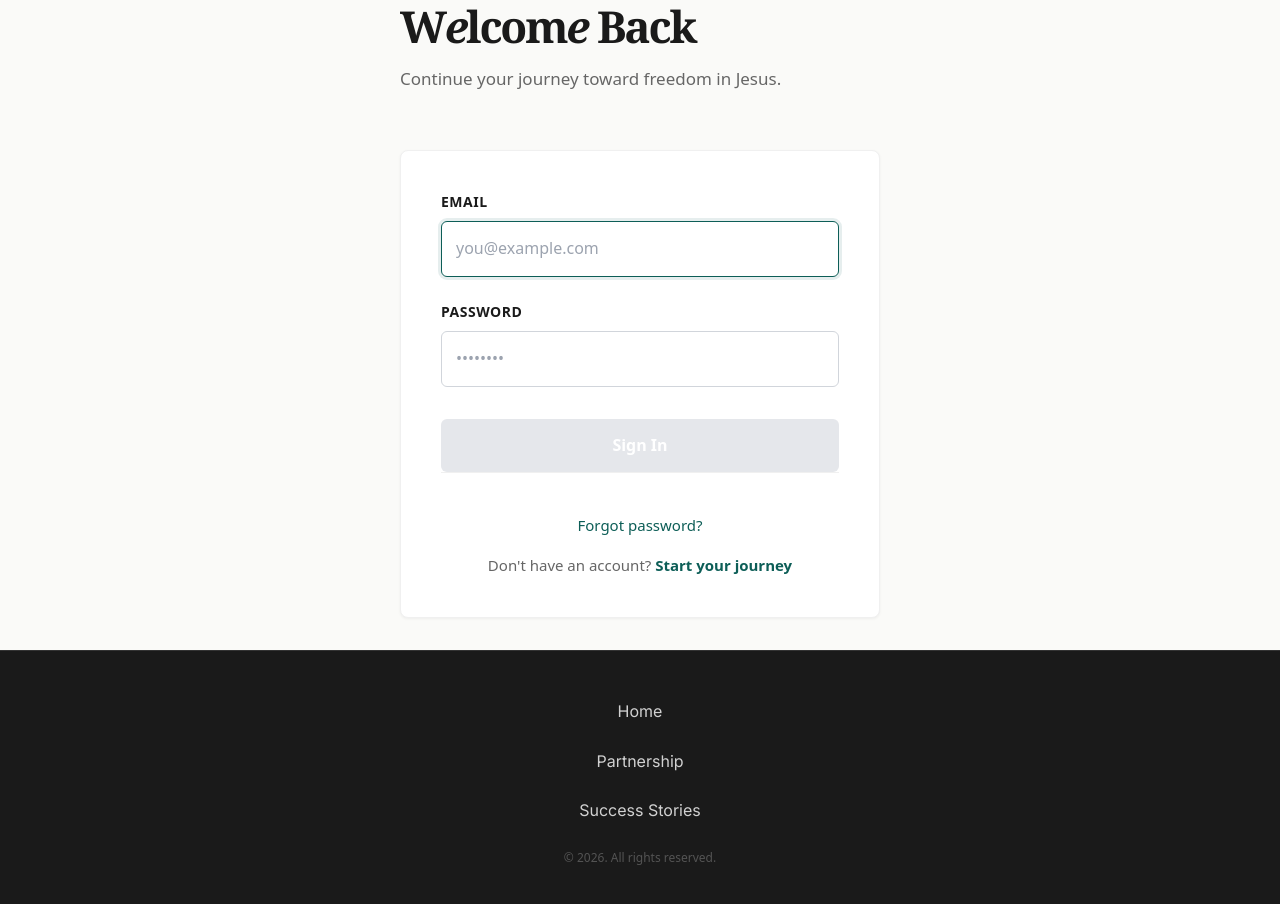
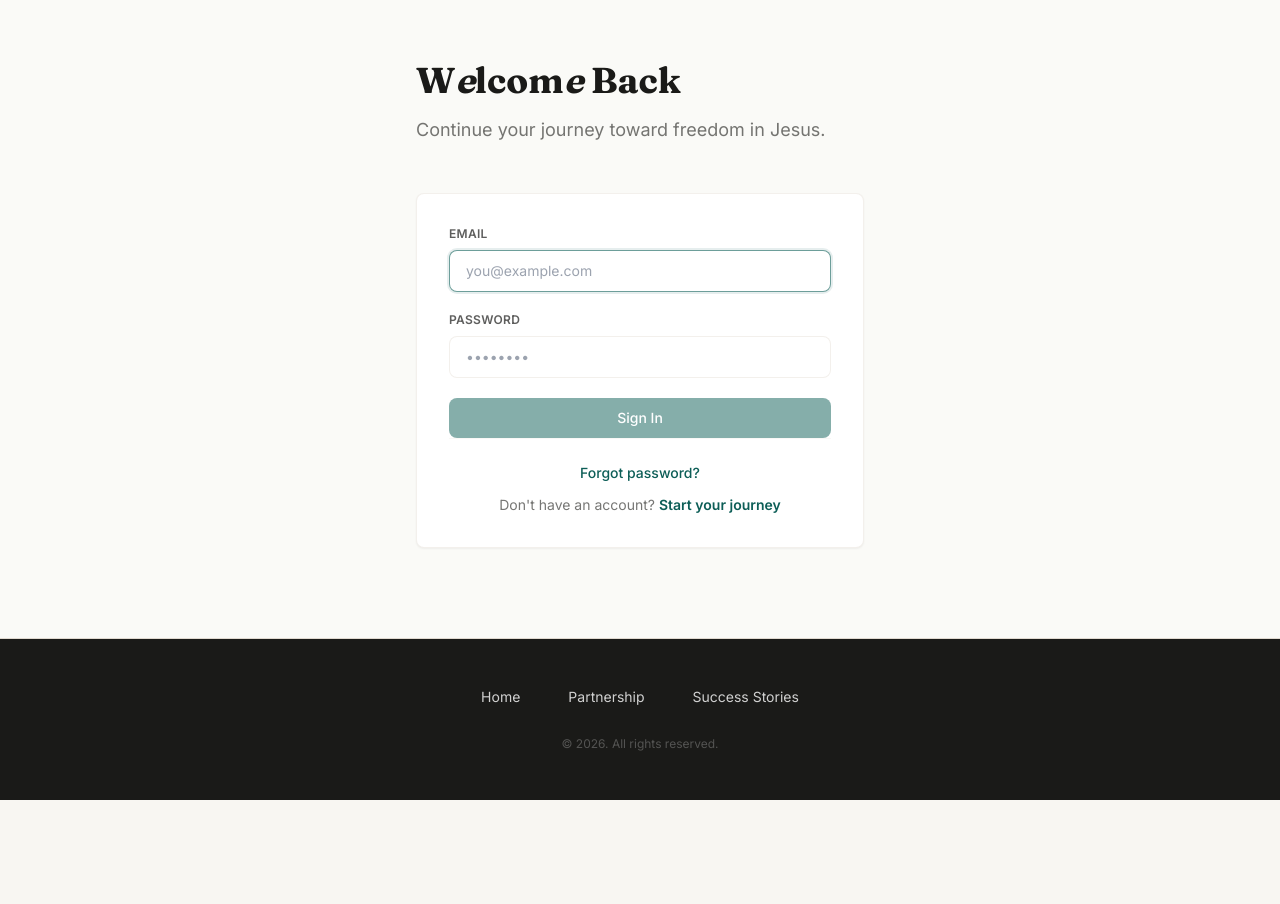
Before and after one commit to whoisjimilitan/restoration-community, a Next.js app in the folder apps/web/: page /auth/signin in a window 1280 px wide. Shown: the top 904 px of the page. After the commit the page ends 800 px from the top, so only its background shows below. Built offline with nearby package versions, Linux system fonts and the light colour scheme.

Commit message:
refactor: polish signin page with Tailwind CSS and premium design language

```diff
--- a/apps/web/src/app/auth/signin/page.tsx
+++ b/apps/web/src/app/auth/signin/page.tsx
@@ -84,100 +84,44 @@ export default function SignInPage() {
   }
 
   return (
-    <div style={{
-      minHeight: '100vh',
-      display: 'flex',
-      flexDirection: 'column',
-      backgroundColor: '#FAFAF8'
-    }}>
-      <div style={{
-        flex: 1,
-        display: 'flex',
-        flexDirection: 'column',
-        justifyContent: 'center',
-        paddingLeft: '2rem',
-        paddingRight: '2rem',
-      }}>
-        <div style={{ maxWidth: '480px', margin: '0 auto', width: '100%' }}>
+    <div className="min-h-screen bg-rc-bg flex flex-col">
+      <div className="flex-1 flex flex-col justify-center px-6 sm:px-8 md:px-12 py-12">
+        <div className="max-w-md mx-auto w-full">
           {/* Header */}
           <motion.div
-          style={{ marginBottom: '3.5rem' }}
+            className="mb-12"
             initial={{ opacity: 0, y: 20 }}
-          whileInView={{ opacity: 1, y: 0 }}
+            animate={{ opacity: 1, y: 0 }}
             transition={{ duration: 0.8, ease: [0.25, 0.46, 0.45, 0.94] }}
-          viewport={{ once: true, amount: 0.15 }}
           >
-          <h1 style={{
-            fontSize: '2.75rem',
-            fontFamily: 'Georgia, Garamond, serif',
-            fontWeight: 700,
-            color: '#1a1a1a',
-            lineHeight: 1.2,
-            marginBottom: '0.75rem',
-            marginTop: 0,
-            letterSpacing: '-0.05em'
-          }}>
-            W<span style={{ fontStyle: 'italic' }}>e</span>lcom<span style={{ fontStyle: 'italic' }}>e</span> Back
+            <h1 className="text-4xl font-rc-serif font-bold text-rc-text leading-tight mb-3">
+              W<span className="italic">e</span>lcom<span className="italic">e</span> Back
             </h1>
-          <p style={{
-            fontSize: '1.0625rem',
-            fontFamily: 'system-ui, -apple-system, sans-serif',
-            color: '#666666',
-            lineHeight: 1.7,
-            marginTop: 0
-          }}>
+            <p className="text-lg text-rc-text/60 leading-relaxed">
               Continue your journey toward freedom in Jesus.
             </p>
           </motion.div>
 
           {/* Form Container */}
           <motion.div
-          style={{
-            backgroundColor: '#FFFFFF',
-            padding: '2.5rem',
-            borderRadius: '8px',
-            marginBottom: '2rem',
-            boxShadow: '0 1px 3px rgba(0,0,0,0.05)',
-            border: '1px solid #f0f0f0'
-          }}
+            className="bg-white rounded-lg border border-rc-border/40 p-8 mb-8 shadow-sm"
             initial={{ opacity: 0, y: 20 }}
-          whileInView={{ opacity: 1, y: 0 }}
-          transition={{ duration: 0.8, ease: [0.25, 0.46, 0.45, 0.94] }}
-          viewport={{ once: true, amount: 0.15 }}
+            animate={{ opacity: 1, y: 0 }}
+            transition={{ duration: 0.8, ease: [0.25, 0.46, 0.45, 0.94], delay: 0.1 }}
           >
             {/* Error Banner */}
             {error && (
-            <div style={{
-              backgroundColor: '#FEE2E2',
-              border: '1px solid #FCA5A5',
-              color: '#991B1B',
-              padding: '1rem',
-              borderRadius: '6px',
-              marginBottom: '1.5rem'
-            }}>
-              <p style={{ margin: 0, fontSize: '0.9375rem', fontWeight: 600 }}>
-                Sign In Failed
-              </p>
-              <p style={{ margin: '0.5rem 0 0 0', fontSize: '0.9375rem', lineHeight: 1.5 }}>
-                {error}
-              </p>
+              <div className="bg-red-50 border border-red-200 text-red-900 px-4 py-3 rounded-lg mb-6">
+                <p className="font-medium text-sm">Sign In Failed</p>
+                <p className="text-sm mt-1 leading-relaxed">{error}</p>
               </div>
             )}
 
             {/* Form */}
-          <form onSubmit={handleSubmit} style={{ display: 'flex', flexDirection: 'column', gap: '1.5rem' }}>
+            <form onSubmit={handleSubmit} className="space-y-5">
               {/* Email Field */}
               <div>
-              <label style={{
-                display: 'block',
-                fontSize: '0.875rem',
-                fontFamily: 'system-ui, -apple-system, sans-serif',
-                fontWeight: 600,
-                color: '#1a1a1a',
-                marginBottom: '0.5rem',
-                textTransform: 'uppercase',
-                letterSpacing: '0.5px'
-              }}>
+                <label className="block text-xs font-semibold text-rc-text/70 uppercase tracking-wide mb-2">
                   Email
                 </label>
                 <input
@@ -187,49 +131,20 @@ export default function SignInPage() {
                   onChange={(e) => setEmail(e.target.value)}
                   required
                   autoFocus
-                style={{
-                  width: '100%',
-                  padding: '0.875rem',
-                  fontSize: '1rem',
-                  fontFamily: 'system-ui, -apple-system, sans-serif',
-                  color: '#1a1a1a',
-                  border: formErrors.email ? '1px solid #DC2626' : '1px solid #D1D5DB',
-                  borderRadius: '6px',
-                  backgroundColor: '#FFFFFF',
-                  boxSizing: 'border-box',
-                  transition: 'all 200ms',
-                  outline: 'none'
-                }}
-                onFocus={(e) => {
-                  if (!formErrors.email) {
-                    e.currentTarget.style.borderColor = '#0D5E57';
-                    e.currentTarget.style.boxShadow = '0 0 0 3px rgba(13,94,87,0.1)';
-                  }
-                }}
-                onBlur={(e) => {
-                  e.currentTarget.style.borderColor = formErrors.email ? '#DC2626' : '#D1D5DB';
-                  e.currentTarget.style.boxShadow = 'none';
-                }}
+                  className={`w-full px-4 py-2.5 text-sm border rounded-lg transition-all duration-200 bg-white focus:outline-none ${
+                    formErrors.email
+                      ? 'border-red-500 focus:ring-red-200'
+                      : 'border-rc-border/40 focus:border-rc-accent/60 focus:ring-2 focus:ring-rc-accent/10'
+                  }`}
                 />
                 {formErrors.email && (
-                <p style={{ color: '#DC2626', fontSize: '0.8125rem', marginTop: '0.375rem', margin: '0.375rem 0 0 0', fontFamily: 'system-ui, -apple-system, sans-serif', fontWeight: 500 }}>
-                  {formErrors.email}
-                </p>
+                  <p className="text-red-600 text-xs font-medium mt-1.5">{formErrors.email}</p>
                 )}
               </div>
 
               {/* Password Field */}
               <div>
-              <label style={{
-                display: 'block',
-                fontSize: '0.875rem',
-                fontFamily: 'system-ui, -apple-system, sans-serif',
-                fontWeight: 600,
-                color: '#1a1a1a',
-                marginBottom: '0.5rem',
-                textTransform: 'uppercase',
-                letterSpacing: '0.5px'
-              }}>
+                <label className="block text-xs font-semibold text-rc-text/70 uppercase tracking-wide mb-2">
                   Password
                 </label>
                 <input
@@ -238,34 +153,14 @@ export default function SignInPage() {
                   value={password}
                   onChange={(e) => setPassword(e.target.value)}
                   required
-                style={{
-                  width: '100%',
-                  padding: '0.875rem',
-                  fontSize: '1rem',
-                  fontFamily: 'system-ui, -apple-system, sans-serif',
-                  color: '#1a1a1a',
-                  border: formErrors.password ? '1px solid #DC2626' : '1px solid #D1D5DB',
-                  borderRadius: '6px',
-                  backgroundColor: '#FFFFFF',
-                  boxSizing: 'border-box',
-                  transition: 'all 200ms',
-                  outline: 'none'
-                }}
-                onFocus={(e) => {
-                  if (!formErrors.password) {
-                    e.currentTarget.style.borderColor = '#0D5E57';
-                    e.currentTarget.style.boxShadow = '0 0 0 3px rgba(13,94,87,0.1)';
-                  }
-                }}
-                onBlur={(e) => {
-                  e.currentTarget.style.borderColor = formErrors.password ? '#DC2626' : '#D1D5DB';
-                  e.currentTarget.style.boxShadow = 'none';
-                }}
+                  className={`w-full px-4 py-2.5 text-sm border rounded-lg transition-all duration-200 bg-white focus:outline-none ${
+                    formErrors.password
+                      ? 'border-red-500 focus:ring-red-200'
+                      : 'border-rc-border/40 focus:border-rc-accent/60 focus:ring-2 focus:ring-rc-accent/10'
+                  }`}
                 />
                 {formErrors.password && (
-                <p style={{ color: '#DC2626', fontSize: '0.8125rem', marginTop: '0.375rem', margin: '0.375rem 0 0 0', fontFamily: 'system-ui, -apple-system, sans-serif', fontWeight: 500 }}>
-                  {formErrors.password}
-                </p>
+                  <p className="text-red-600 text-xs font-medium mt-1.5">{formErrors.password}</p>
                 )}
               </div>
 
@@ -273,94 +168,27 @@ export default function SignInPage() {
               <button
                 type="submit"
                 disabled={!isFormValid || loading}
-              style={{
-                padding: '0.875rem 1.5rem',
-                backgroundColor: !isFormValid || loading ? '#E5E7EB' : '#0D5E57',
-                color: 'white',
-                fontSize: '1rem',
-                fontWeight: 600,
-                borderRadius: '6px',
-                border: 'none',
-                cursor: !isFormValid || loading ? 'not-allowed' : 'pointer',
-                transition: 'all 300ms',
-                fontFamily: 'system-ui, -apple-system, sans-serif',
-                opacity: loading ? 0.8 : 1,
-                marginTop: '0.5rem',
-                transform: 'translateY(0)'
-              }}
-              onMouseEnter={(e) => {
-                if (isFormValid && !loading) {
-                  e.currentTarget.style.backgroundColor = '#0a4a47';
-                  e.currentTarget.style.transform = 'translateY(-2px)';
-                  e.currentTarget.style.boxShadow = '0 10px 15px -3px rgba(0,0,0,0.1)';
-                }
-              }}
-              onMouseLeave={(e) => {
-                if (isFormValid && !loading) {
-                  e.currentTarget.style.backgroundColor = '#0D5E57';
-                  e.currentTarget.style.transform = 'translateY(0)';
-                  e.currentTarget.style.boxShadow = 'none';
-                }
-              }}
-              onMouseDown={(e) => {
-                if (isFormValid && !loading) {
-                  e.currentTarget.style.transform = 'translateY(0)';
-                }
-              }}
+                className="w-full mt-2 px-6 py-2.5 bg-rc-accent text-white font-medium rounded-lg hover:-translate-y-0.5 hover:shadow-lg active:translate-y-0 transition-all duration-300 disabled:opacity-50 disabled:cursor-not-allowed disabled:hover:transform-none text-sm"
               >
                 {loading ? 'Signing in...' : 'Sign In'}
               </button>
             </form>
 
             {/* Links */}
-          <div style={{ paddingTop: '1.5rem', borderTop: '1px solid #F0F0F0' }}>
-            <p style={{
-              fontSize: '0.9375rem',
-              fontFamily: 'system-ui, -apple-system, sans-serif',
-              color: '#666666',
-              textAlign: 'center',
-              margin: '1rem 0 0 0'
-            }}>
+            <div className="pt-6 border-t border-rc-border/20 space-y-3">
+              <p className="text-center text-sm text-rc-text/60">
                 <Link
                   href="/auth/password-reset"
-                style={{
-                  color: '#0D5E57',
-                  textDecoration: 'none',
-                  fontWeight: 500,
-                  cursor: 'pointer'
-                }}
-                onMouseEnter={(e) => {
-                  (e.target as HTMLElement).style.textDecoration = 'underline';
-                }}
-                onMouseLeave={(e) => {
-                  (e.target as HTMLElement).style.textDecoration = 'none';
-                }}
+                  className="text-rc-accent hover:underline font-medium transition-colors"
                 >
                   Forgot password?
                 </Link>
               </p>
-            <p style={{
-              fontSize: '0.9375rem',
-              fontFamily: 'system-ui, -apple-system, sans-serif',
-              color: '#666666',
-              textAlign: 'center',
-              margin: '1rem 0 0 0'
-            }}>
+              <p className="text-center text-sm text-rc-text/60">
                 Don&apos;t have an account?{' '}
                 <Link
                   href="/deliverance"
-                style={{
-                  fontWeight: 600,
-                  color: '#0D5E57',
-                  textDecoration: 'none',
-                  cursor: 'pointer'
-                }}
-                onMouseEnter={(e) => {
-                  (e.target as HTMLElement).style.textDecoration = 'underline';
-                }}
-                onMouseLeave={(e) => {
-                  (e.target as HTMLElement).style.textDecoration = 'none';
-                }}
+                  className="text-rc-accent hover:underline font-semibold transition-colors"
                 >
                   Start your journey
                 </Link>
@@ -370,88 +198,24 @@ export default function SignInPage() {
         </div>
       </div>
 
-      {/* FOOTER - Matches Partnership/Landing Pages */}
-      <footer style={{
-        width: '100%',
-        paddingLeft: '1.5rem',
-        paddingRight: '1.5rem',
-        paddingTop: '3rem',
-        paddingBottom: '3rem',
-        backgroundColor: '#1a1a1a',
-        borderTop: '1px solid #333333',
-        textAlign: 'center'
-      }}>
-        <div style={{ maxWidth: '40rem', margin: '0 auto', display: 'flex', flexDirection: 'column', gap: '1.5rem' }}>
-          {/* Navigation Links */}
-          <div style={{
-            display: 'flex',
-            flexDirection: 'column',
-            alignItems: 'center',
-            justifyContent: 'center',
-            gap: '1.5rem'
-          }}>
-            <a
-              href="/"
-              style={{
-                color: 'rgba(255, 255, 255, 0.8)',
-                textDecoration: 'none',
-                transition: 'color 0.3s ease',
-                position: 'relative'
-              }}
-              onMouseEnter={(e) => {
-                e.currentTarget.style.color = 'rgba(255, 255, 255, 1)';
-              }}
-              onMouseLeave={(e) => {
-                e.currentTarget.style.color = 'rgba(255, 255, 255, 0.8)';
-              }}
-            >
+      {/* FOOTER */}
+      <footer className="w-full px-6 sm:px-8 md:px-12 py-12 bg-rc-text border-t border-rc-border text-center">
+        <div className="max-w-2xl mx-auto space-y-6">
+          <div className="flex flex-col sm:flex-row items-center justify-center gap-6 sm:gap-12">
+            <a href="/" className="text-white/80 hover:text-white transition-colors group text-sm">
               Home
+              <span className="block h-px w-0 group-hover:w-full bg-white transition-all duration-300 mt-1"></span>
             </a>
-            <a
-              href="/partnership"
-              style={{
-                color: 'rgba(255, 255, 255, 0.8)',
-                textDecoration: 'none',
-                transition: 'color 0.3s ease',
-                position: 'relative'
-              }}
-              onMouseEnter={(e) => {
-                e.currentTarget.style.color = 'rgba(255, 255, 255, 1)';
-              }}
-              onMouseLeave={(e) => {
-                e.currentTarget.style.color = 'rgba(255, 255, 255, 0.8)';
-              }}
-            >
+            <a href="/partnership" className="text-white/80 hover:text-white transition-colors group text-sm">
               Partnership
+              <span className="block h-px w-0 group-hover:w-full bg-white transition-all duration-300 mt-1"></span>
             </a>
-            <a
-              href="/testimonies"
-              style={{
-                color: 'rgba(255, 255, 255, 0.8)',
-                textDecoration: 'none',
-                transition: 'color 0.3s ease',
-                position: 'relative'
-              }}
-              onMouseEnter={(e) => {
-                e.currentTarget.style.color = 'rgba(255, 255, 255, 1)';
-              }}
-              onMouseLeave={(e) => {
-                e.currentTarget.style.color = 'rgba(255, 255, 255, 0.8)';
-              }}
-            >
+            <a href="/testimonies" className="text-white/80 hover:text-white transition-colors group text-sm">
               Success Stories
+              <span className="block h-px w-0 group-hover:w-full bg-white transition-all duration-300 mt-1"></span>
             </a>
           </div>
-
-          {/* Copyright Only */}
-          <p style={{
-            color: 'rgba(255, 255, 255, 0.25)',
-            fontSize: '0.75rem',
-            margin: 0,
-            fontFamily: 'system-ui, -apple-system, sans-serif'
-          }}>
-            © 2026. All rights reserved.
-          </p>
+          <p className="text-white/25 text-xs">© 2026. All rights reserved.</p>
         </div>
       </footer>
     </div>
```
Lines whose indentation alone changed are shown as unchanged.
